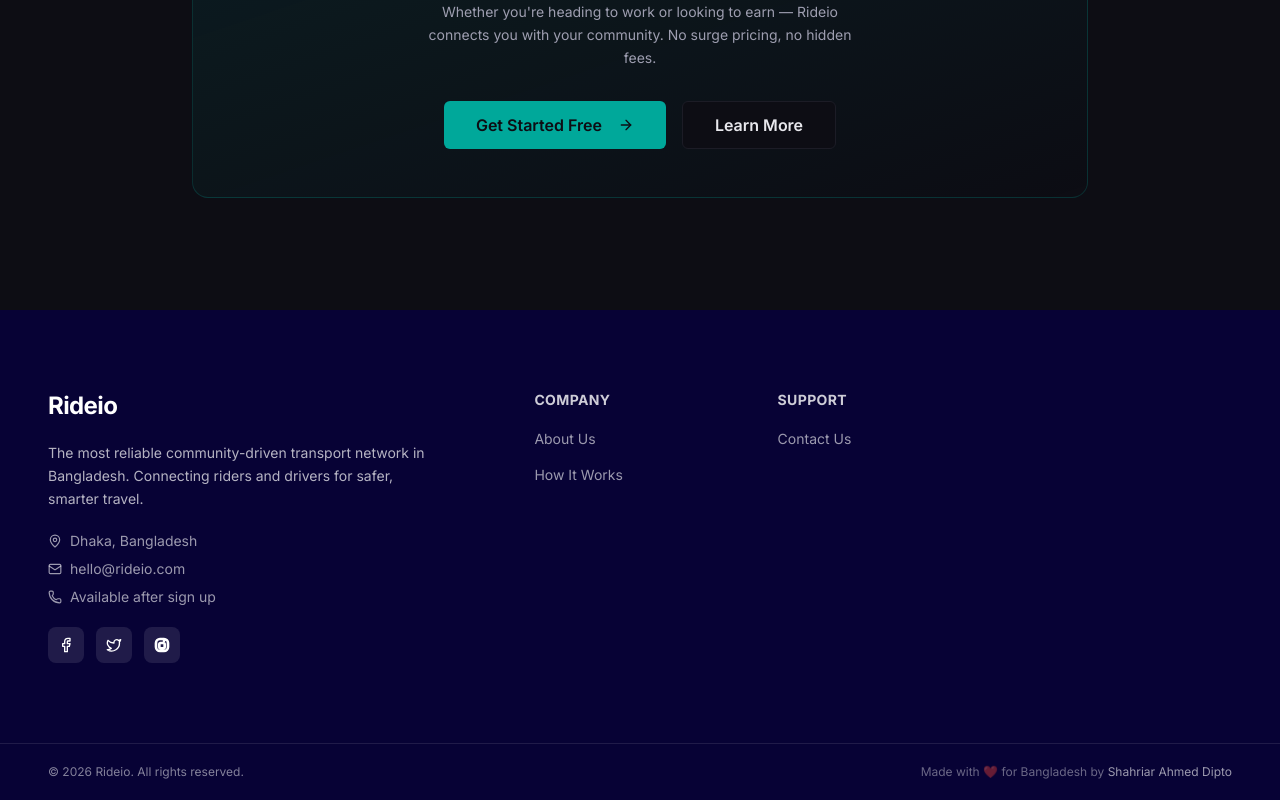
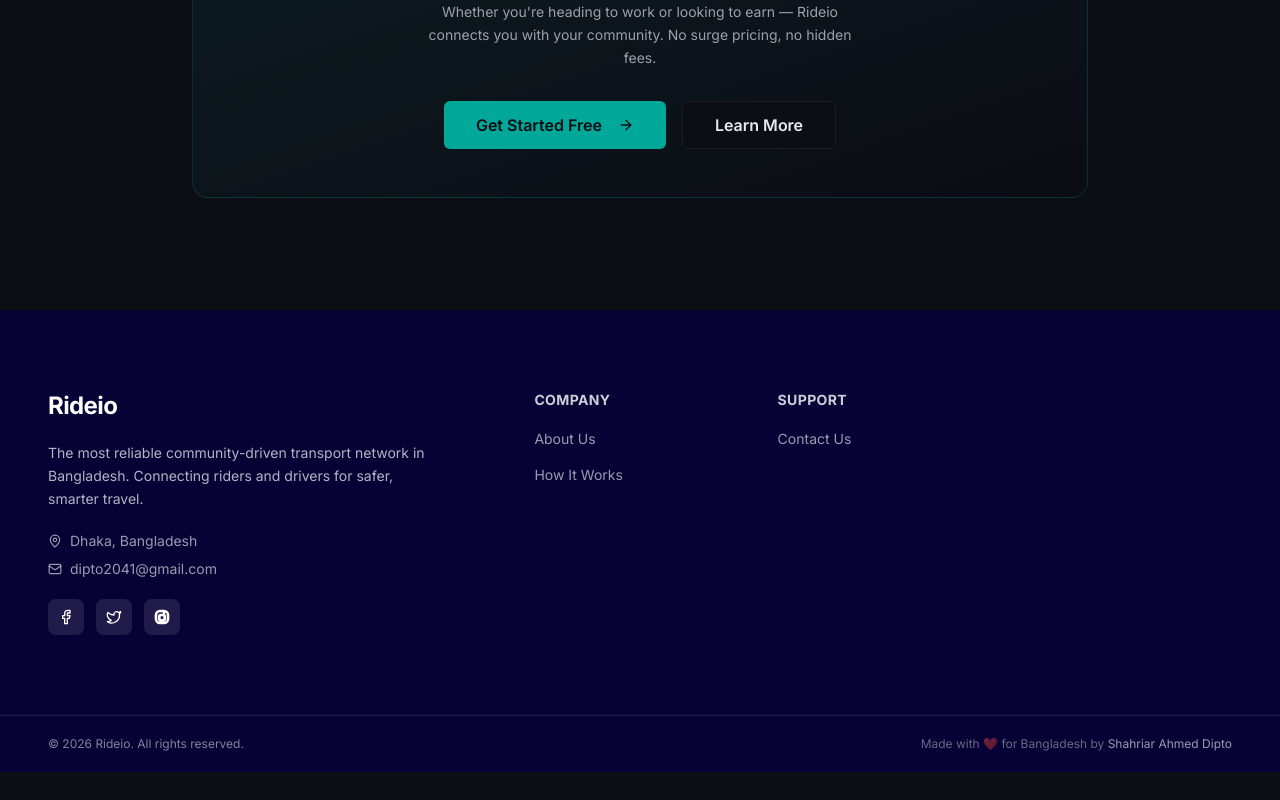
Before and after one commit to Dipto0000/Rideio-Frontend, a Next.js app: page / in a window 1280 px wide. Shown: the part 5686-6486 px from the top of the page. After the commit the page ends 6458 px from the top, so only its background shows below. Built offline with nearby package versions, Linux system fonts and the light colour scheme; no server answers.

Commit message:
Footer mail address changed

```diff
--- a/src/components/layout/Footer.tsx
+++ b/src/components/layout/Footer.tsx
@@ -12,7 +12,7 @@ const FOOTER_LINKS = [
   {
     title: "Support",
     links: [
-      { label: "Contact Us", href: "mailto:hello@rideio.com" },
+      { label: "Contact Us", href: "mailto:dipto2041@gmail.com" },
     ],
   },
 ]
@@ -39,11 +39,7 @@ export function Footer() {
               </div>
               <div className="flex items-center gap-2">
                 <Mail className="w-3.5 h-3.5 shrink-0" />
-                <span>hello@rideio.com</span>
-              </div>
-              <div className="flex items-center gap-2">
-                <Phone className="w-3.5 h-3.5 shrink-0" />
-                <span>Available after sign up</span>
+                <span>dipto2041@gmail.com</span>
               </div>
             </div>
             {/* Social icons */}
```
Also changed, not shown: 1 other file (tests, documents, lock files or other folders).
